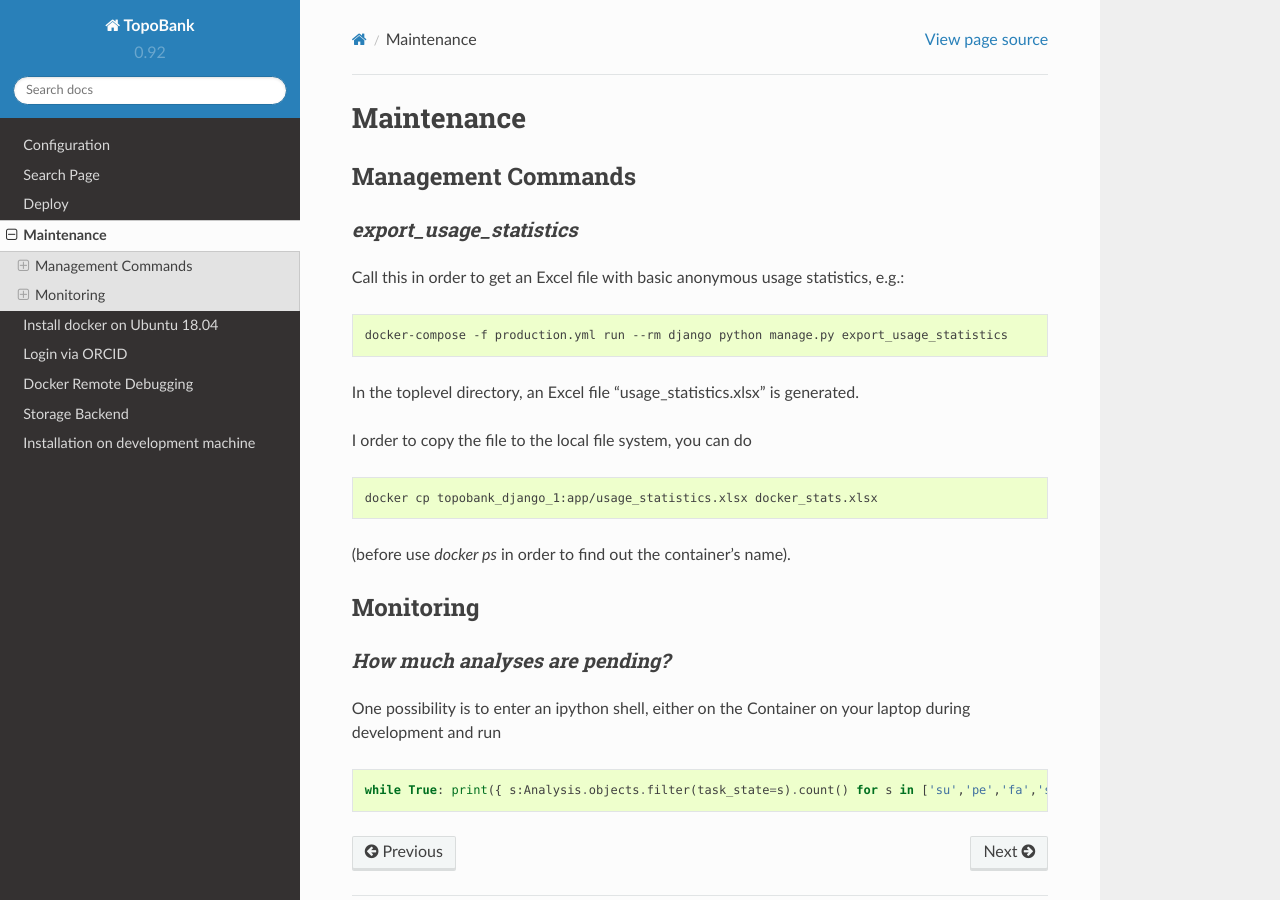
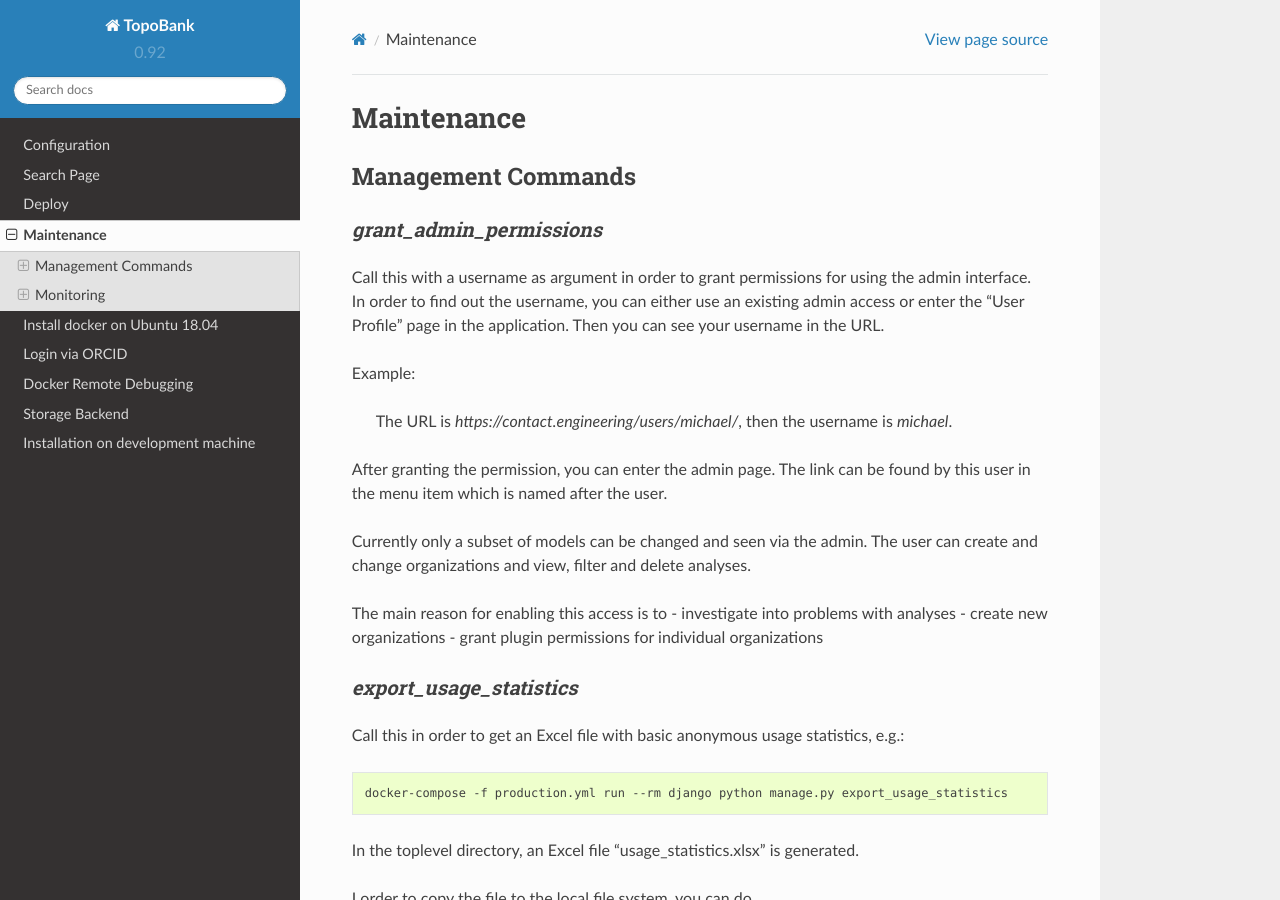
Before and after one commit to ContactEngineering/topobank, a Sphinx documentation site: the page built from docs/maintenance.rst, in a window 1280 px wide and 900 px high. Built offline with Sphinx 7.4.7 and the Read the Docs theme 2.0.0, drawn with Linux system fonts in a browser that asks for light colours.

Commit message:
DOC: Added note about new management command "grant_admin_permissions".

```diff
--- a/docs/maintenance.rst
+++ b/docs/maintenance.rst
@@ -6,6 +6,30 @@ Maintenance
 
 Management Commands
 -------------------
+
+`grant_admin_permissions`
+.........................
+
+Call this with a username as argument in order to grant permissions for
+using the admin interface. In order to find out the username,
+you can either use an existing admin access or enter the "User Profile"
+page in the application. Then you can see your username in the URL.
+
+Example:
+
+    The URL is `https://contact.engineering/users/michael/`, then the username is `michael`.
+
+After granting the permission, you can enter the admin page. The link
+can be found by this user in the menu item which is named after the user.
+
+Currently only a subset of models can be changed and seen via the admin.
+The user can create and change organizations and view, filter and delete
+analyses.
+
+The main reason for enabling this access is to
+- investigate into problems with analyses
+- create new organizations
+- grant plugin permissions for individual organizations
 
 `export_usage_statistics`
 .........................
```
